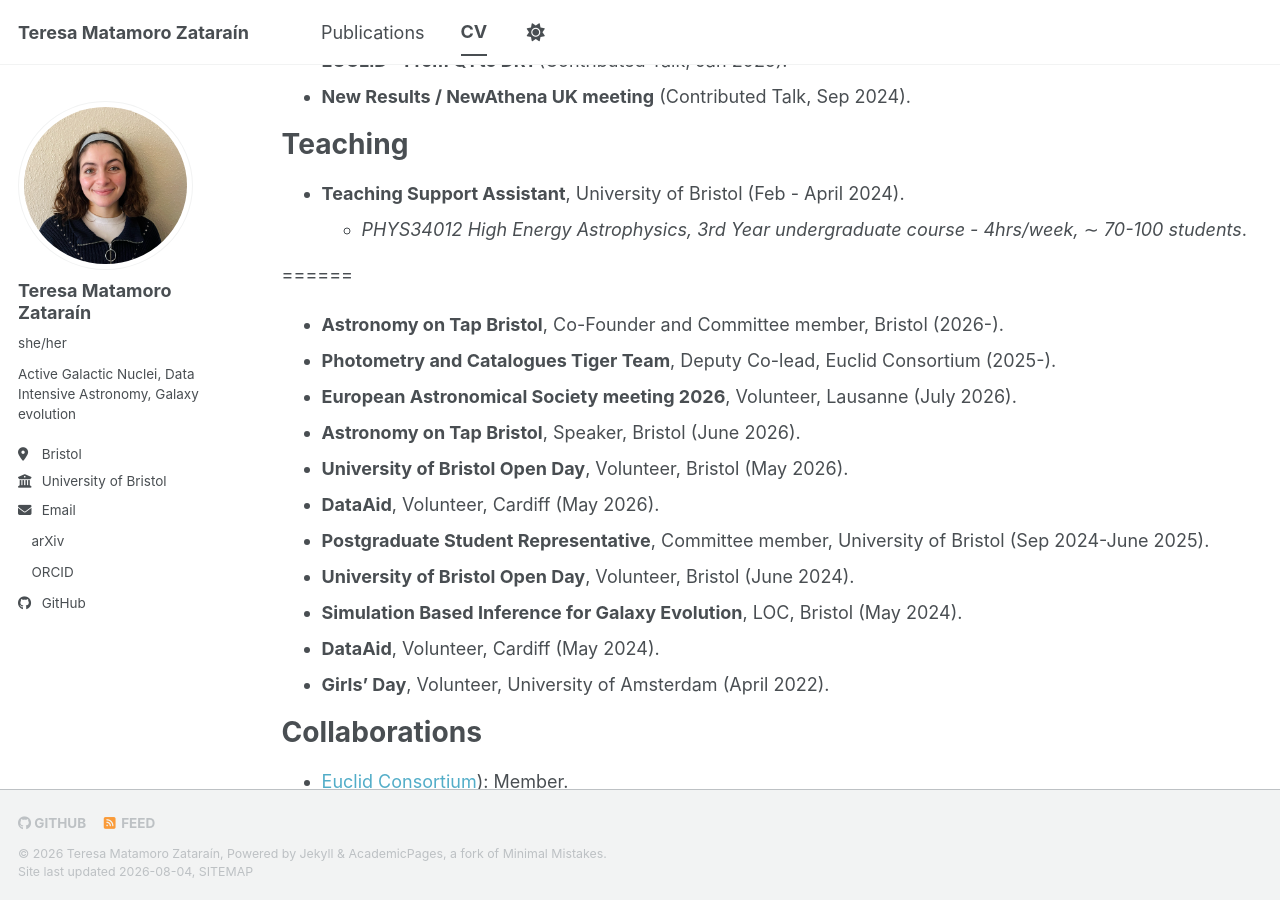
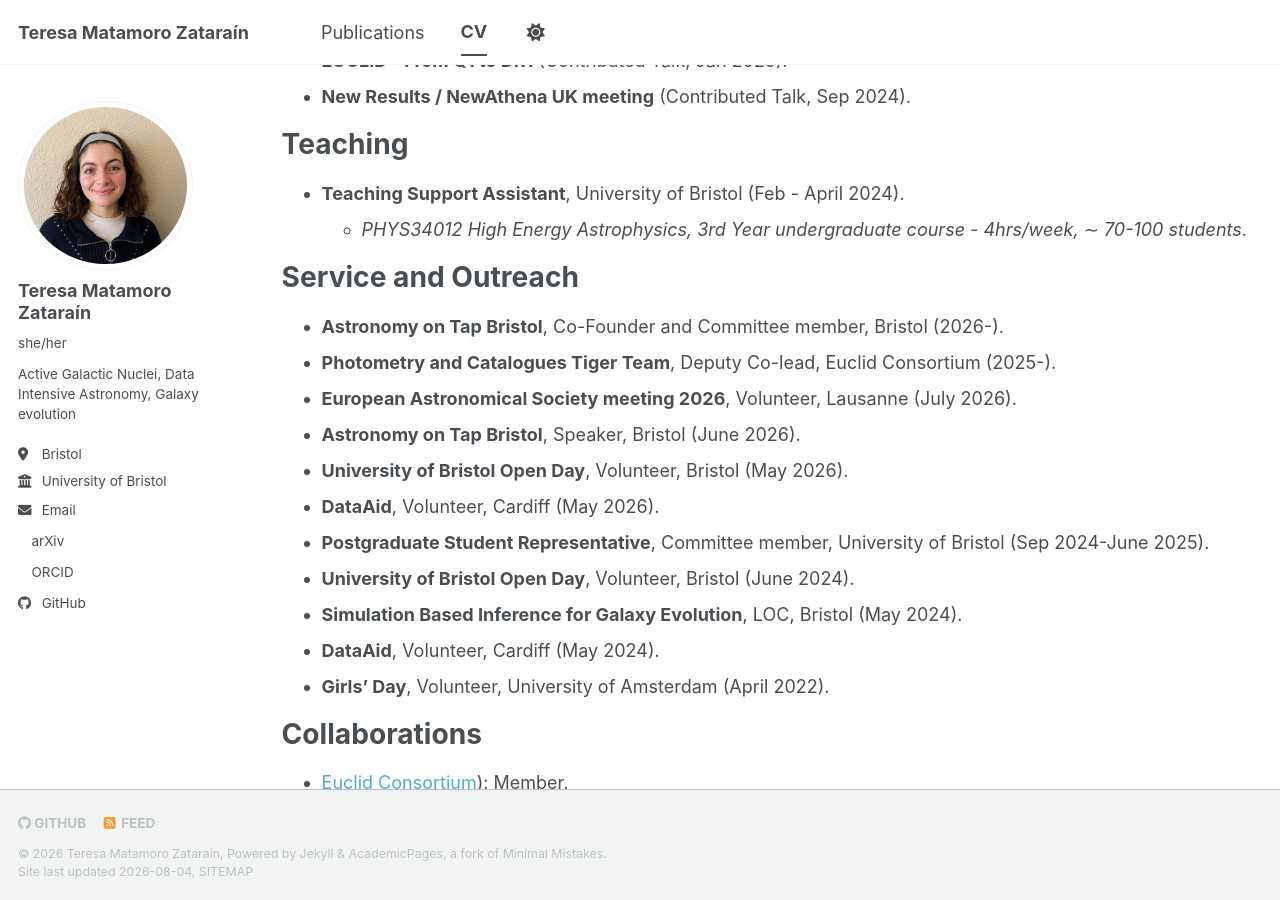
Before and after one commit to teresamatamoro/teresamatamoro.github.io, a Jekyll site: the page built from _pages/cv.md, in a window 1280 px wide and 900 px high, scrolled down 1970 px. Built offline with Jekyll 4.4.1, drawn with Linux system fonts in a browser that asks for light colours; a style sheet for code colours, icons or effects is not loaded.

Commit message:
Add Service and Outreach section to CV
Added a new section for Service and Outreach with relevant roles.

```diff
--- a/_pages/cv.md
+++ b/_pages/cv.md
@@ -73,6 +73,7 @@ Teaching
 * **Teaching Support Assistant**, University of Bristol (Feb - April 2024).
   * _PHYS34012 High Energy Astrophysics, 3rd Year undergraduate course - 4hrs/week, ∼ 70-100 students_.
 
+Service and Outreach
 ======
 * **Astronomy on Tap Bristol**, Co-Founder and Committee member, Bristol (2026-).
 * **Photometry and Catalogues Tiger Team**, Deputy Co-lead, Euclid Consortium (2025-).
```
